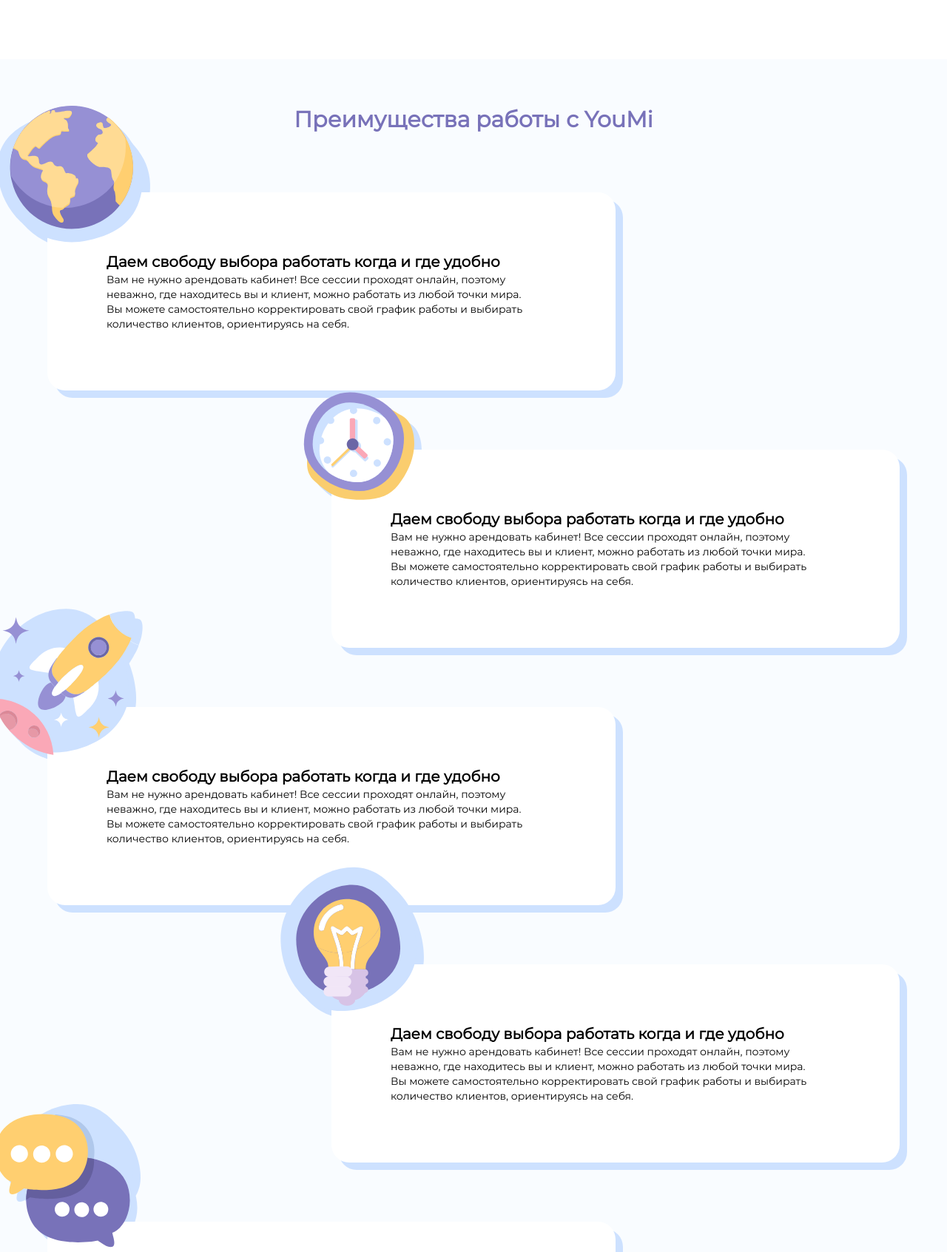
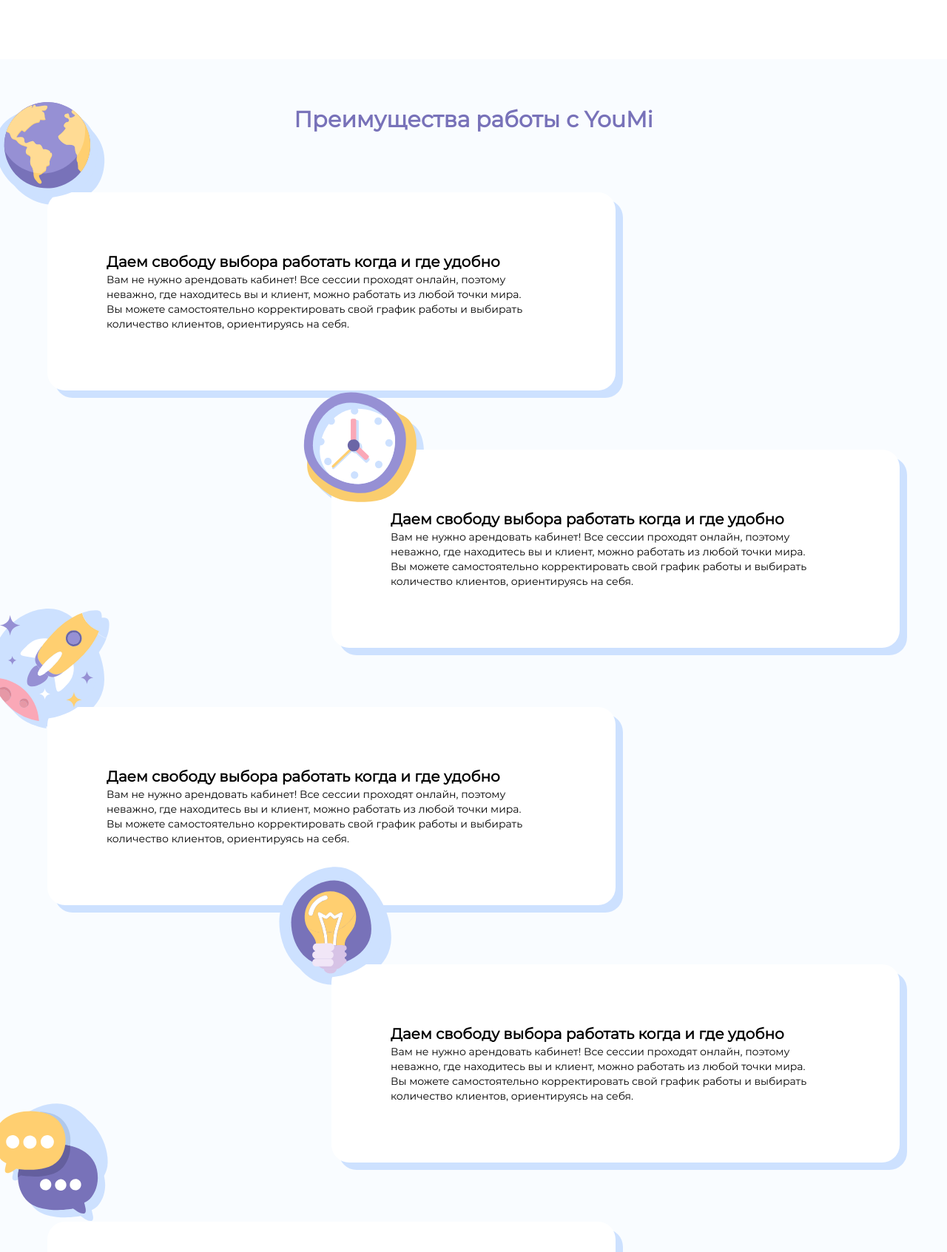
Before and after one commit to Swinger365/YouMi.com, a plain HTML site: page pages/psychologists.html in a window 1280 px wide. Shown: the part 640-2333 px from the top of the page at 74% size. Drawn offline with Linux system fonts and the light colour scheme.

Commit message:
Начало адаптировано

```diff
--- a/pages/psychologists.html
+++ b/pages/psychologists.html
@@ -78,7 +78,7 @@
         </h1>
         <div class="flex flex-wrap relative drop-shadow-[10px_10px_0px_rgba(205,225,255,1)]
         bg-white rounded-3xl mt-16 p-4 md:p-16 lg:p-20 w-full lg:w-2/3">
-            <img src="../resources/imgs/planet.svg" class="hidden md:block absolute top-[-50%] left-[-10%]" />
+            <img src="../resources/imgs/planet.svg" class="hidden w-[20%] md:block absolute top-[-50%] left-[-10%]" />
             <h3 class="text-sm md:text-md lg:text-xl font-extrabold text-center">
                 Даем свободу выбора работать когда и где удобно
             </h3>
@@ -88,7 +88,7 @@
         </div>
         <div class="flex flex-wrap ml-auto relative drop-shadow-[10px_10px_0px_rgba(205,225,255,1)]
         bg-white rounded-3xl mt-16 p-4 md:p-16 lg:p-20 w-full lg:w-2/3">
-            <img src="../resources/imgs/watch.svg" class="hidden md:block absolute top-[-30%] left-[-5%]" />
+            <img src="../resources/imgs/watch.svg" class="hidden w-[20%] md:block absolute top-[-30%] left-[-5%]" />
             <h3 class="text-sm md:text-md lg:text-xl font-extrabold text-center">
                 Даем свободу выбора работать когда и где удобно
             </h3>
@@ -98,7 +98,7 @@
         </div>
         <div class="flex flex-wrap relative drop-shadow-[10px_10px_0px_rgba(205,225,255,1)]
         bg-white rounded-3xl mt-16 p-4 md:p-16 lg:p-20 w-full lg:w-2/3">
-            <img src="../resources/imgs/rocket.svg" class="hidden md:block absolute top-[-50%] left-[-10%]" />
+            <img src="../resources/imgs/rocket.svg" class="hidden w-[20%] md:block absolute top-[-50%] left-[-10%]" />
             <h3 class="text-sm md:text-md lg:text-xl font-extrabold text-center">
                 Даем свободу выбора работать когда и где удобно
             </h3>
@@ -108,7 +108,7 @@
         </div>
         <div class="flex flex-wrap relative ml-auto drop-shadow-[10px_10px_0px_rgba(205,225,255,1)]
         bg-white rounded-3xl mt-16 p-4 md:p-16 lg:p-20 w-full lg:w-2/3">
-            <img src="../resources/imgs/light bulb.svg" class="hidden md:block absolute top-[-50%] left-[-10%]" />
+            <img src="../resources/imgs/light bulb.svg" class="hidden w-[20%] md:block absolute top-[-50%] left-[-10%]" />
             <h3 class="text-sm md:text-md lg:text-xl font-extrabold text-center">
                 Даем свободу выбора работать когда и где удобно
             </h3>
@@ -118,7 +118,7 @@
         </div>
         <div class="flex flex-wrap relative drop-shadow-[10px_10px_0px_rgba(205,225,255,1)]
         bg-white rounded-3xl mt-16 p-4 md:p-16 lg:p-20 w-full lg:w-2/3">
-            <img src="../resources/imgs/chat.svg" class="hidden md:block absolute top-[-50%] left-[-10%]" />
+            <img src="../resources/imgs/chat.svg" class="hidden w-[20%] md:block absolute top-[-50%] left-[-10%]" />
             <h3 class="text-md font-extrabold text-center">
                 Даем свободу выбора работать когда и где удобно
             </h3>
@@ -134,7 +134,7 @@
         <article
         class="text-center sm:text-left flex w-full bg-bluelike-light items-center flex-column gap-12 mt-8 p-12 md:p-5 rounded-3xl"
       >
-        <img class="hidden sm:block" src="../resources/imgs/book.svg" alt="Упс(" />
+        <img class="hidden w-[20%] sm:block" src="../resources/imgs/book.svg" alt="Упс(" />
         <div class="text-xl w-full sm:w-fit">
           Образование
           <br />
@@ -177,7 +177,7 @@
       <article
         class="text-center sm:text-left flex w-full bg-bluelike-light items-center flex-column gap-12 mt-8 p-12 md:p-5 rounded-3xl"
       >
-        <img class="hidden sm:block" src="../resources/imgs/check mark.svg" alt="Упс(" />
+        <img class="hidden w-[20%] sm:block" src="../resources/imgs/check mark.svg" alt="Упс(" />
         <div class="text-xl w-full sm:w-fit">
           Образование
           <br />
```
Also changed, not shown: css/main.css.
